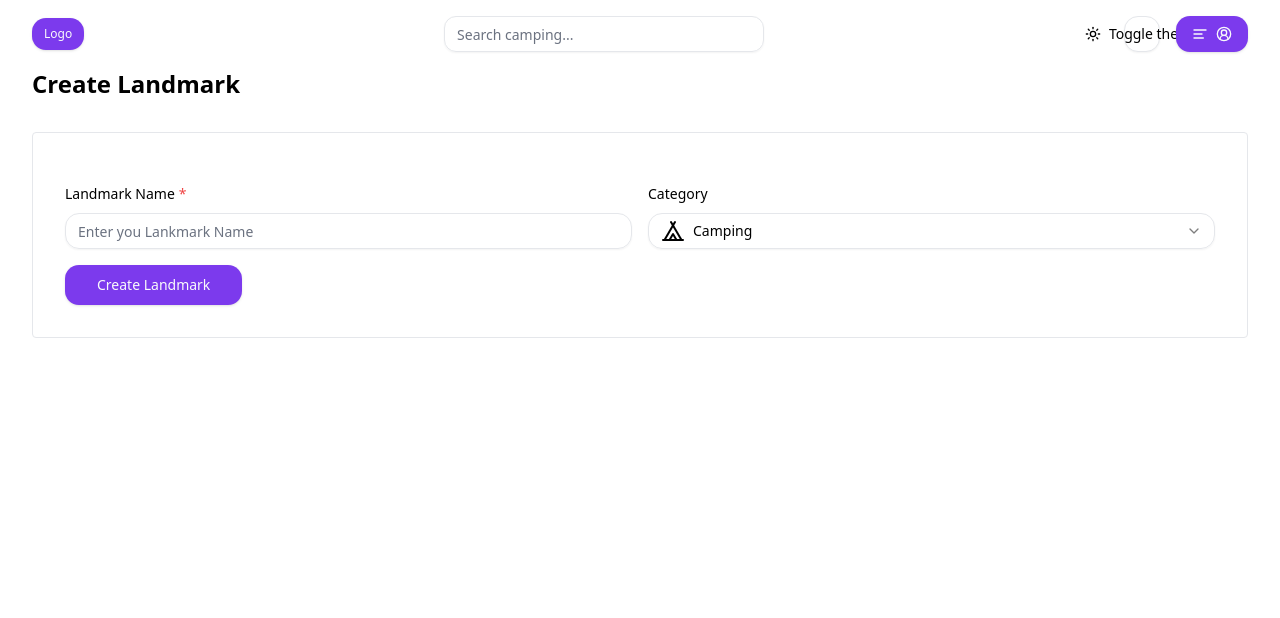
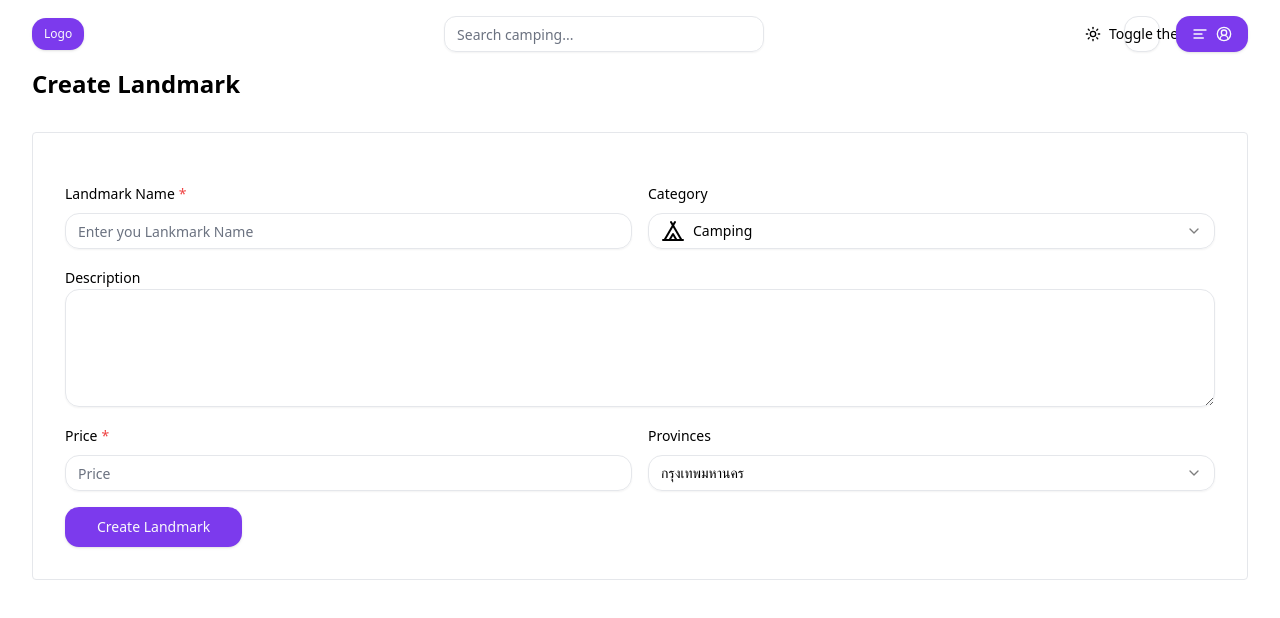
Before and after one commit to Dechawat1/Camping-NextJs, a Next.js app: page /camp/create in a window 1280 px wide. Shown: the top 618 px of the page. Built offline with nearby package versions, Linux system fonts and the light colour scheme.

Commit message:
ทำการสร้าง textarea เพื่อกรอก desciption และเพิ่ม dropdrowlist จังหวัด

```diff
--- a/app/camp/create/page.tsx
+++ b/app/camp/create/page.tsx
@@ -1,8 +1,10 @@
-import { createLankmarkAction} from "@/actions/actions"
+import { createLankmarkAction } from "@/actions/actions"
 import { SubmitButton } from "@/components/ui/form/Buttons"
 import CategoryInput from "@/components/ui/form/CategoryInput"
 import FormContainer from "@/components/ui/form/FormContainer"
 import FormInput from "@/components/ui/form/FormInput"
+import ProvinceInput from "@/components/ui/form/ProvinceInput"
+import TextAreaInput from "@/components/ui/form/TextAreaInput"
 
 
 const CreateLankmark = () => {
@@ -14,12 +16,24 @@ const CreateLankmark = () => {
         <FormContainer action={createLankmarkAction}>
           <div className="grid md:grid-cols-2 gap-4 mt-4">
             <FormInput name="name"
-            label="Landmark Name" type="text"
-            placeholder="Enter you Lankmark Name"
-            required />
+              label="Landmark Name" type="text"
+              placeholder="Enter you Lankmark Name"
+              required />
 
-          <CategoryInput/>
+            <CategoryInput />
           </div>
+          <TextAreaInput name="description" />
+          <div className="grid md:grid-cols-2 gap-4 mt-4">
+            <FormInput name="price"
+              label="Price" type="number"
+              placeholder="Price"
+              required />
+              <ProvinceInput/>
+          </div>
+
+
+
+
           <SubmitButton text="create Landmark" size="lg" />
         </FormContainer>
       </div>
--- /dev/null
+++ b/components/ui/form/ProvinceInput.tsx
@@ -0,0 +1,47 @@
+import { Label } from "@/components/ui/label"
+import {
+    Select,
+    SelectContent,
+    SelectItem,
+    SelectTrigger,
+    SelectValue,
+} from "@/components/ui/select"
+import { provinces} from "@/utils/province"
+
+
+const CategoryInput = ({ defaultValue }: { defaultValue?: string }) => {
+    const name = 'provinces'
+    return (
+        <div className="mb-2">
+            <div className="mb-2">
+                <Label className="capitalize" htmlFor={name}>
+                    {name}
+                </Label>
+            </div>
+
+            <Select
+                defaultValue={defaultValue || provinces[0].PROVINCE_NAME}
+                name={name}
+                required
+            >
+                <SelectTrigger >
+                    <SelectValue />
+                </SelectTrigger>
+                <SelectContent>
+                    {
+                        provinces.map((item, index) => {
+                            return <SelectItem key={item.PROVINCE_ID} value={item.PROVINCE_NAME}>
+                                <span className="capitalize flex items-center gap-2">
+                                    {item.PROVINCE_NAME}
+                                </span>
+                            </SelectItem>
+                        })
+                    }
+
+                </SelectContent>
+            </Select>
+
+        </div>
+    )
+}
+export default CategoryInput
--- /dev/null
+++ b/components/ui/form/TextAreaInput.tsx
@@ -0,0 +1,28 @@
+import { Textarea } from "@/components/ui/textarea"
+import { Label } from "@/components/ui/label"
+
+const TextAreaInput = ({
+    name,
+    labelText,
+    defaultValue
+}: {
+    name: string
+    labelText?: string
+    defaultValue?: string
+}) => {
+    return (
+        <div className="mb-2">
+            <Label htmlFor={name} className="capitalize">
+                {labelText || name}
+            </Label>
+            <Textarea
+                id={name}
+                name={name}
+                defaultValue={defaultValue}
+                rows={5}
+                required
+            />
+        </div>
+    )
+}
+export default TextAreaInput
--- /dev/null
+++ b/components/ui/textarea.tsx
@@ -0,0 +1,22 @@
+import * as React from "react"
+
+import { cn } from "@/lib/utils"
+
+const Textarea = React.forwardRef<
+  HTMLTextAreaElement,
+  React.ComponentProps<"textarea">
+>(({ className, ...props }, ref) => {
+  return (
+    <textarea
+      className={cn(
+        "flex min-h-[60px] w-full rounded-md border border-input bg-transparent px-3 py-2 text-base shadow-sm placeholder:text-muted-foreground focus-visible:outline-none focus-visible:ring-1 focus-visible:ring-ring disabled:cursor-not-allowed disabled:opacity-50 md:text-sm",
+        className
+      )}
+      ref={ref}
+      {...props}
+    />
+  )
+})
+Textarea.displayName = "Textarea"
+
+export { Textarea }
--- /dev/null
+++ b/utils/province.ts
@@ -0,0 +1,79 @@
+export const provinces = [
+    { PROVINCE_ID: 1, PROVINCE_NAME: "กรุงเทพมหานคร" },
+    { PROVINCE_ID: 2, PROVINCE_NAME: "สมุทรปราการ" },
+    { PROVINCE_ID: 3, PROVINCE_NAME: "นนทบุรี" },
+    { PROVINCE_ID: 4, PROVINCE_NAME: "ปทุมธานี" },
+    { PROVINCE_ID: 5, PROVINCE_NAME: "พระนครศรีอยุธยา" },
+    { PROVINCE_ID: 6, PROVINCE_NAME: "อ่างทอง" },
+    { PROVINCE_ID: 7, PROVINCE_NAME: "ลพบุรี" },
+    { PROVINCE_ID: 8, PROVINCE_NAME: "สิงห์บุรี" },
+    { PROVINCE_ID: 9, PROVINCE_NAME: "ชัยนาท" },
+    { PROVINCE_ID: 10, PROVINCE_NAME: "สระบุรี" },
+    { PROVINCE_ID: 11, PROVINCE_NAME: "ชลบุรี" },
+    { PROVINCE_ID: 12, PROVINCE_NAME: "ระยอง" },
+    { PROVINCE_ID: 13, PROVINCE_NAME: "จันทบุรี" },
+    { PROVINCE_ID: 14, PROVINCE_NAME: "ตราด" },
+    { PROVINCE_ID: 15, PROVINCE_NAME: "ฉะเชิงเทรา" },
+    { PROVINCE_ID: 16, PROVINCE_NAME: "ปราจีนบุรี" },
+    { PROVINCE_ID: 17, PROVINCE_NAME: "นครนายก" },
+    { PROVINCE_ID: 18, PROVINCE_NAME: "สระแก้ว" },
+    { PROVINCE_ID: 19, PROVINCE_NAME: "นครราชสีมา" },
+    { PROVINCE_ID: 20, PROVINCE_NAME: "บุรีรัมย์" },
+    { PROVINCE_ID: 21, PROVINCE_NAME: "สุรินทร์" },
+    { PROVINCE_ID: 22, PROVINCE_NAME: "ศรีสะเกษ" },
+    { PROVINCE_ID: 23, PROVINCE_NAME: "อุบลราชธานี" },
+    { PROVINCE_ID: 24, PROVINCE_NAME: "ยโสธร" },
+    { PROVINCE_ID: 25, PROVINCE_NAME: "ชัยภูมิ" },
+    { PROVINCE_ID: 26, PROVINCE_NAME: "อำนาจเจริญ" },
+    { PROVINCE_ID: 27, PROVINCE_NAME: "หนองบัวลำภู" },
+    { PROVINCE_ID: 28, PROVINCE_NAME: "ขอนแก่น" },
+    { PROVINCE_ID: 29, PROVINCE_NAME: "อุดรธานี" },
+    { PROVINCE_ID: 30, PROVINCE_NAME: "เลย" },
+    { PROVINCE_ID: 31, PROVINCE_NAME: "หนองคาย" },
+    { PROVINCE_ID: 32, PROVINCE_NAME: "มหาสารคาม" },
+    { PROVINCE_ID: 33, PROVINCE_NAME: "ร้อยเอ็ด" },
+    { PROVINCE_ID: 34, PROVINCE_NAME: "กาฬสินธุ์" },
+    { PROVINCE_ID: 35, PROVINCE_NAME: "สกลนคร" },
+    { PROVINCE_ID: 36, PROVINCE_NAME: "นครพนม" },
+    { PROVINCE_ID: 37, PROVINCE_NAME: "มุกดาหาร" },
+    { PROVINCE_ID: 38, PROVINCE_NAME: "เชียงใหม่" },
+    { PROVINCE_ID: 39, PROVINCE_NAME: "ลำพูน" },
+    { PROVINCE_ID: 40, PROVINCE_NAME: "ลำปาง" },
+    { PROVINCE_ID: 41, PROVINCE_NAME: "อุตรดิตถ์" },
+    { PROVINCE_ID: 42, PROVINCE_NAME: "แพร่" },
+    { PROVINCE_ID: 43, PROVINCE_NAME: "น่าน" },
+    { PROVINCE_ID: 44, PROVINCE_NAME: "พะเยา" },
+    { PROVINCE_ID: 45, PROVINCE_NAME: "เชียงราย" },
+    { PROVINCE_ID: 46, PROVINCE_NAME: "แม่ฮ่องสอน" },
+    { PROVINCE_ID: 47, PROVINCE_NAME: "นครสวรรค์" },
+    { PROVINCE_ID: 48, PROVINCE_NAME: "อุทัยธานี" },
+    { PROVINCE_ID: 49, PROVINCE_NAME: "กำแพงเพชร" },
+    { PROVINCE_ID: 50, PROVINCE_NAME: "ตาก" },
+    { PROVINCE_ID: 51, PROVINCE_NAME: "สุโขทัย" },
+    { PROVINCE_ID: 52, PROVINCE_NAME: "พิษณุโลก" },
+    { PROVINCE_ID: 53, PROVINCE_NAME: "พิจิตร" },
+    { PROVINCE_ID: 54, PROVINCE_NAME: "เพชรบูรณ์" },
+    { PROVINCE_ID: 55, PROVINCE_NAME: "ราชบุรี" },
+    { PROVINCE_ID: 56, PROVINCE_NAME: "กาญจนบุรี" },
+    { PROVINCE_ID: 57, PROVINCE_NAME: "สุพรรณบุรี" },
+    { PROVINCE_ID: 58, PROVINCE_NAME: "นครปฐม" },
+    { PROVINCE_ID: 59, PROVINCE_NAME: "สมุทรสาคร" },
+    { PROVINCE_ID: 60, PROVINCE_NAME: "สมุทรสงคราม" },
+    { PROVINCE_ID: 61, PROVINCE_NAME: "เพชรบุรี" },
+    { PROVINCE_ID: 62, PROVINCE_NAME: "ประจวบคีรีขันธ์" },
+    { PROVINCE_ID: 63, PROVINCE_NAME: "นครศรีธรรมราช" },
+    { PROVINCE_ID: 64, PROVINCE_NAME: "กระบี่" },
+    { PROVINCE_ID: 65, PROVINCE_NAME: "พังงา" },
+    { PROVINCE_ID: 66, PROVINCE_NAME: "ภูเก็ต" },
+    { PROVINCE_ID: 67, PROVINCE_NAME: "สุราษฎร์ธานี" },
+    { PROVINCE_ID: 68, PROVINCE_NAME: "ระนอง" },
+    { PROVINCE_ID: 69, PROVINCE_NAME: "ชุมพร" },
+    { PROVINCE_ID: 70, PROVINCE_NAME: "สงขลา" },
+    { PROVINCE_ID: 71, PROVINCE_NAME: "สตูล" },
+    { PROVINCE_ID: 72, PROVINCE_NAME: "ตรัง" },
+    { PROVINCE_ID: 73, PROVINCE_NAME: "พัทลุง" },
+    { PROVINCE_ID: 74, PROVINCE_NAME: "ปัตตานี" },
+    { PROVINCE_ID: 75, PROVINCE_NAME: "ยะลา" },
+    { PROVINCE_ID: 76, PROVINCE_NAME: "นราธิวาส" },
+    { PROVINCE_ID: 77, PROVINCE_NAME: "บึงกาฬ" },
+  ];
```
